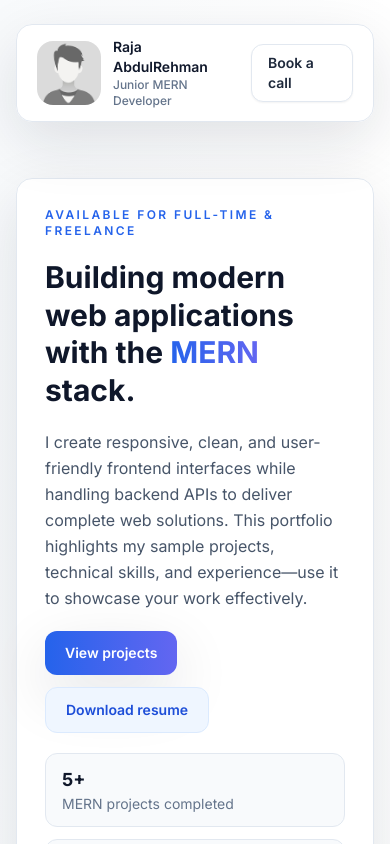
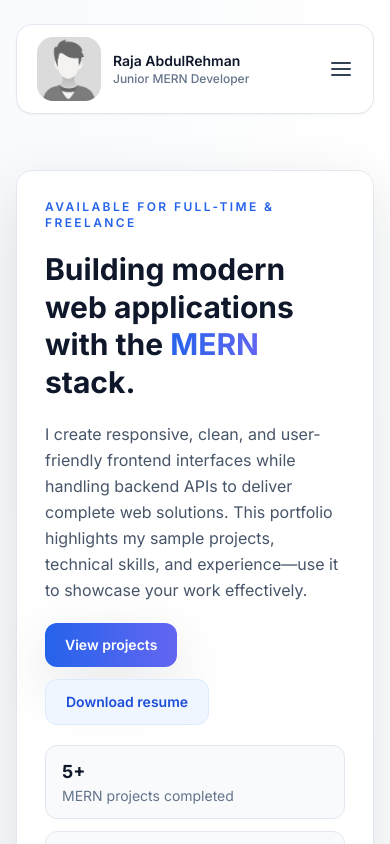
Before and after one commit to rbgraja/Portfolio, a React (Vite) app: page / in a window 390 px wide. Shown: the top 844 px of the page. Built offline with nearby package versions, Linux system fonts and the light colour scheme; the HTML template or start-up script is replaced by a standard one.

Commit message:
Describe the changes you made

```diff
--- a/package.json
+++ b/package.json
@@ -17,6 +17,7 @@
   },
   "dependencies": {
     "react": "^19.2.3",
-    "react-dom": "^19.2.3"
+    "react-dom": "^19.2.3",
+    "react-icons": "^5.5.0"
   }
 }
--- a/src/App.jsx
+++ b/src/App.jsx
@@ -1,5 +1,5 @@
-import React from 'react'
-
+import React ,{ useState } from 'react'
+import { FiMenu, FiX } from "react-icons/fi"; // Hamburger & close icons
 // Place your PDF in /public so Vite serves it at the site root
 const resumeUrl = 'https://res.cloudinary.com/dn4jqqjvo/image/upload/v1765872530/Raja-Abdulrehman_macndj.pdf'
 const profileImage =
@@ -108,10 +108,13 @@ const services = [
 
 
 export default function App() {
+  const [isOpen, setIsOpen] = useState(false);
+
   return (
     <div className="min-h-screen bg-gradient-to-br from-slate-50 via-white to-slate-100 text-slate-900">
       <div className="mx-auto flex max-w-7xl flex-col gap-14 px-4 py-6 lg:gap-16 lg:px-0">
-        <header className="card sticky top-4 z-20 flex items-center justify-between gap-4 px-5 py-3">
+      <header className="card sticky top-4 z-20 flex items-center justify-between gap-4 px-5 py-3 bg-white shadow-sm">
+      {/* Left: profile */}
       <div className="flex items-center gap-3">
         <img
           src={profileImage}
@@ -123,26 +126,43 @@ export default function App() {
           <div className="text-xs font-medium text-slate-500">Junior MERN Developer</div>
         </div>
       </div>
-          <nav className="hidden items-center gap-3 text-sm font-semibold text-slate-600 sm:flex">
-            <a className="rounded-lg px-3 py-2 hover:bg-blue-50 hover:text-blue-700" href="#projects">
-              Projects
-            </a>
-            <a className="rounded-lg px-3 py-2 hover:bg-blue-50 hover:text-blue-700" href="#about">
-              About
-            </a>
-            <a className="rounded-lg px-3 py-2 hover:bg-blue-50 hover:text-blue-700" href="#services">
-              Services
-            </a>
-            <a className="rounded-lg px-3 py-2 hover:bg-blue-50 hover:text-blue-700" href="#contact">
-              Contact
-            </a>
+
+      {/* Desktop nav */}
+      <nav className="hidden sm:flex items-center gap-3 text-sm font-semibold text-slate-600">
+        <a className="rounded-lg px-3 py-2 hover:bg-blue-50 hover:text-blue-700" href="#projects">Projects</a>
+        <a className="rounded-lg px-3 py-2 hover:bg-blue-50 hover:text-blue-700" href="#about">About</a>
+        <a className="rounded-lg px-3 py-2 hover:bg-blue-50 hover:text-blue-700" href="#services">Services</a>
+        <a className="rounded-lg px-3 py-2 hover:bg-blue-50 hover:text-blue-700" href="#contact">Contact</a>
       </nav>
+
+      {/* Book a call button */}
       <a
-            className="rounded-xl border border-slate-200 bg-white px-4 py-2 text-sm font-semibold text-slate-800 shadow-sm transition hover:-translate-y-[1px] hover:shadow-md"
+        className="hidden sm:inline-block rounded-xl border border-slate-200 bg-white px-4 py-2 text-sm font-semibold text-slate-800 shadow-sm transition hover:-translate-y-[1px] hover:shadow-md"
         href="#contact"
       >
         Book a call
       </a>
+
+      {/* Mobile menu button */}
+      <button
+        className="sm:hidden text-slate-700 text-2xl"
+        onClick={() => setIsOpen(!isOpen)}
+      >
+        {isOpen ? <FiX /> : <FiMenu />}
+      </button>
+
+      {/* Mobile dropdown menu */}
+      {isOpen && (
+        <div className="absolute top-full left-0 w-full bg-white shadow-md flex flex-col items-start p-5 gap-2 sm:hidden">
+          <a className="w-full rounded-lg px-3 py-2 hover:bg-blue-50 hover:text-blue-700" href="#projects" onClick={() => setIsOpen(false)}>Projects</a>
+          <a className="w-full rounded-lg px-3 py-2 hover:bg-blue-50 hover:text-blue-700" href="#about" onClick={() => setIsOpen(false)}>About</a>
+          <a className="w-full rounded-lg px-3 py-2 hover:bg-blue-50 hover:text-blue-700" href="#services" onClick={() => setIsOpen(false)}>Services</a>
+          <a className="w-full rounded-lg px-3 py-2 hover:bg-blue-50 hover:text-blue-700" href="#contact" onClick={() => setIsOpen(false)}>Contact</a>
+          <a className="w-full rounded-xl border border-slate-200 bg-white px-4 py-2 text-sm font-semibold text-slate-800 shadow-sm transition hover:-translate-y-[1px] hover:shadow-md" href="#contact" onClick={() => setIsOpen(false)}>
+            Book a call
+          </a>
+        </div>
+      )}
     </header>
 
         <section className="card grid gap-8 p-7 lg:grid-cols-[1.2fr,0.8fr]" id="home">
@@ -370,12 +390,12 @@ export default function App() {
                 <div className="text-sm font-semibold text-slate-900">rbg.raja123@gmail.com</div>
               </div>
               <div>
+                <div className="text-xs uppercase tracking-wide text-slate-500">Phone Number</div>
+                <div className="text-sm font-semibold text-slate-900">03373157398</div>
+              </div>
+              <div>
                 <div className="text-xs uppercase tracking-wide text-slate-500">Location</div>
                 <div className="text-sm font-semibold text-slate-900">Remote · Open to travel</div>
-              </div>
-              <div>
-                <div className="text-xs uppercase tracking-wide text-slate-500">Availability</div>
-                <div className="text-sm font-semibold text-slate-900">Starting January 2026</div>
               </div>
             </div>
           </div>
```
Also changed, not shown: 1 other file (tests, documents, lock files or other folders). Lines whose indentation alone changed are shown as unchanged.
